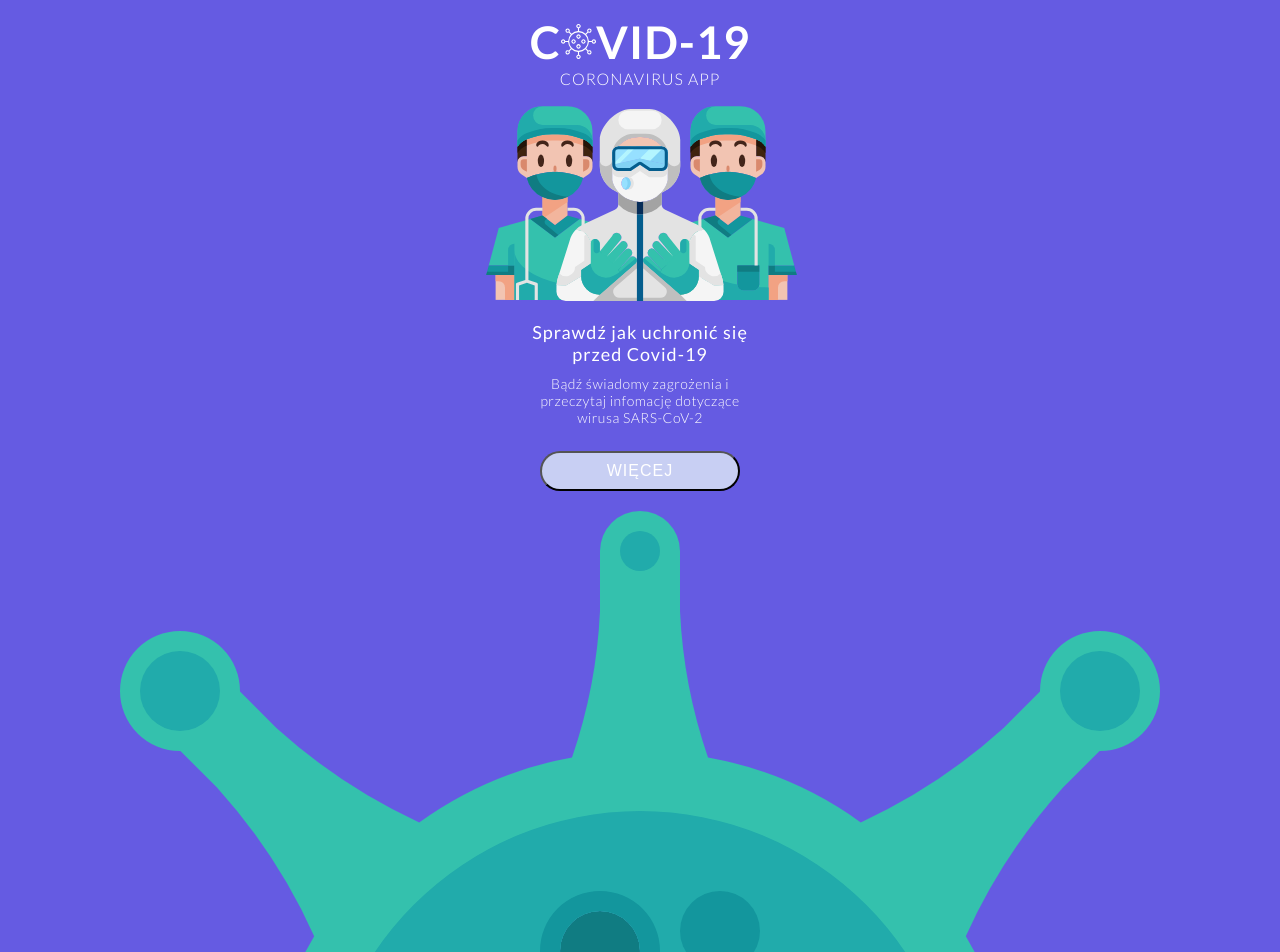
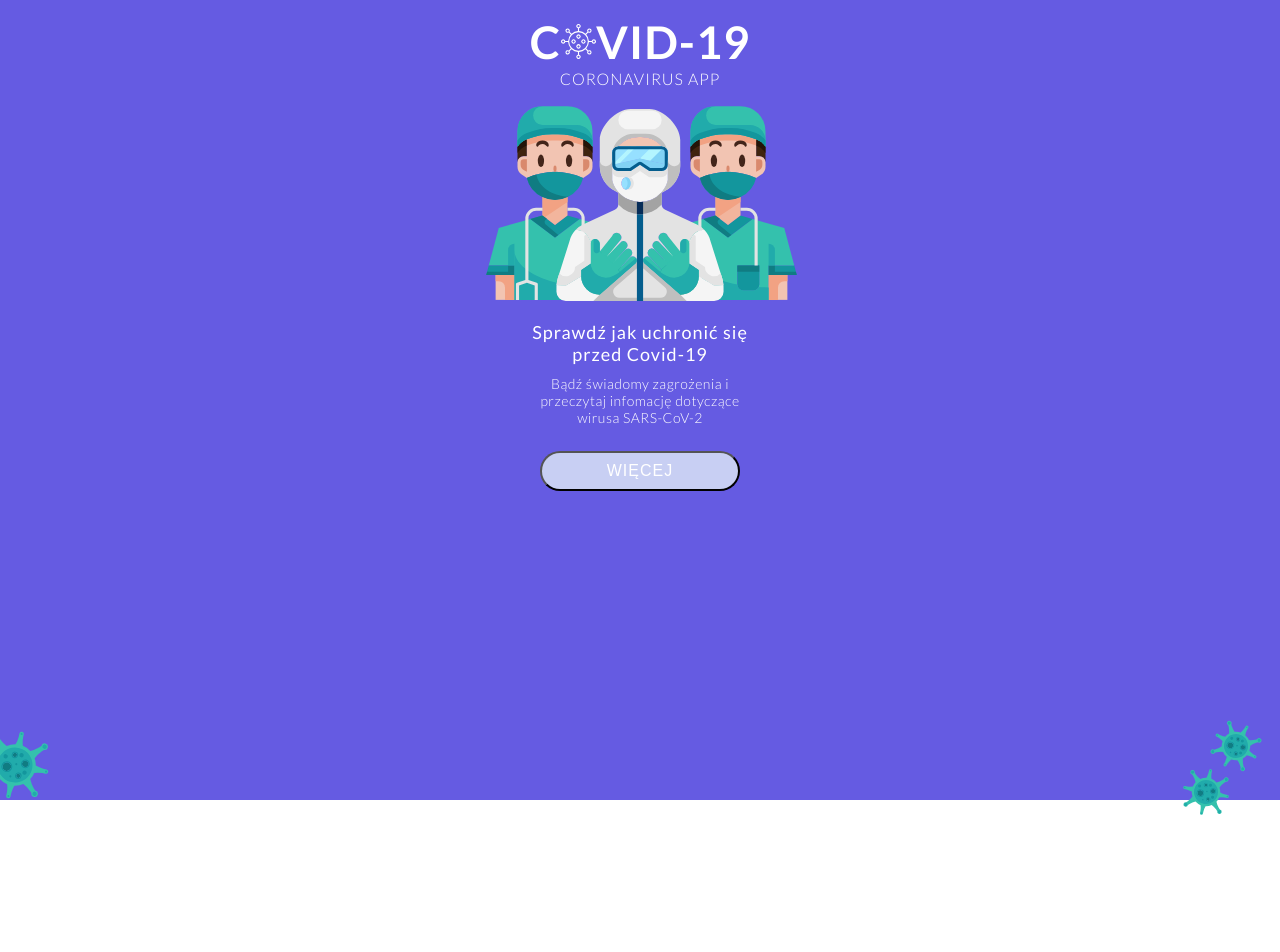
Before and after one commit to planetoida90210/Covid-19-info, a React (Create React App) app in the folder covid19-info/: page /welcome in a window 1280 px wide. Shown: the top 952 px of the page. After the commit the page ends 820 px from the top, so only its background shows below. Built offline with nearby package versions, Linux system fonts and the light colour scheme.

Commit message:
finish welcome site by css

```diff
--- a/covid19-info/src/Components/pages/Welcome.js
+++ b/covid19-info/src/Components/pages/Welcome.js
@@ -35,9 +35,9 @@ const Welcome = () => {
       <Link className='welcome-login-link' to='/'>
         <button className='welcome-login'>więcej</button>
       </Link>
-      <img src={virus} alt='bacteria-cell' />
-      <img src={virus} alt='bacteria-cell' />
-      <img src={virus} alt='bacteria-cell' />
+      <img className='welcome-virus-svg' src={virus} alt='bacteria-cell' />
+      <img className='welcome-virus-svg' src={virus} alt='bacteria-cell' />
+      <img className='welcome-virus-svg' src={virus} alt='bacteria-cell' />
     </div>
   );
 };
--- a/covid19-info/src/assets/scss/welcome.scss
+++ b/covid19-info/src/assets/scss/welcome.scss
@@ -1,4 +1,5 @@
 .welcome-container {
+    height: 100vh;
     background: #655BE2;
     color: #ffffff;
     text-align: center;
@@ -88,4 +89,32 @@
         }
     }
 
+    .welcome-virus-svg {
+        width: 48px;
+        height: 48px;
+        position: relative;
+
+        &:nth-of-type(1) {
+            bottom: 30px;
+            right: 20px;
+            position: absolute;
+            transform: rotate(30deg)
+        }
+
+        &:nth-of-type(2) {
+            bottom: -16px;
+            right: 50px;
+            position: absolute;
+            transform: rotate(12deg)
+        }
+
+        &:nth-of-type(3) {
+            width: 70px;
+            height: 70px;
+            bottom: 0;
+            left: -20px;
+            position: absolute;
+            transform: rotate(12deg)
+        }
+    }
 }
```
